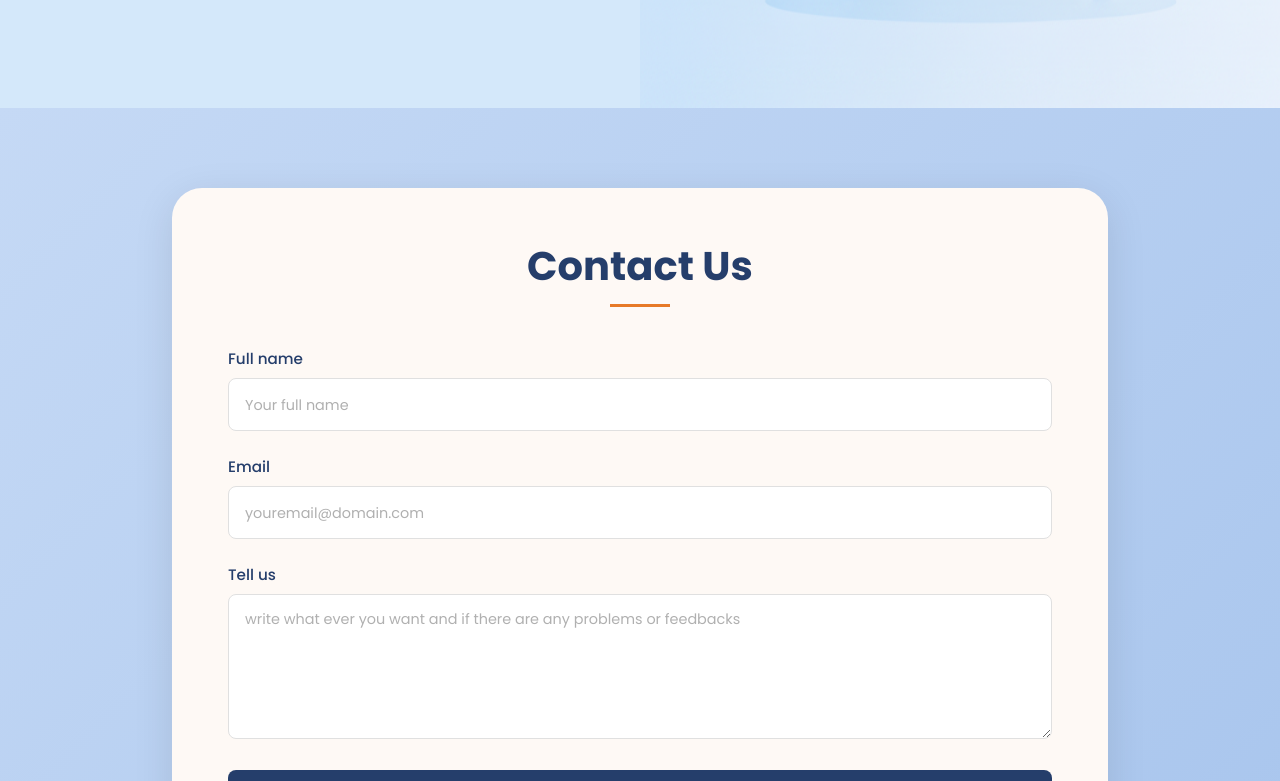
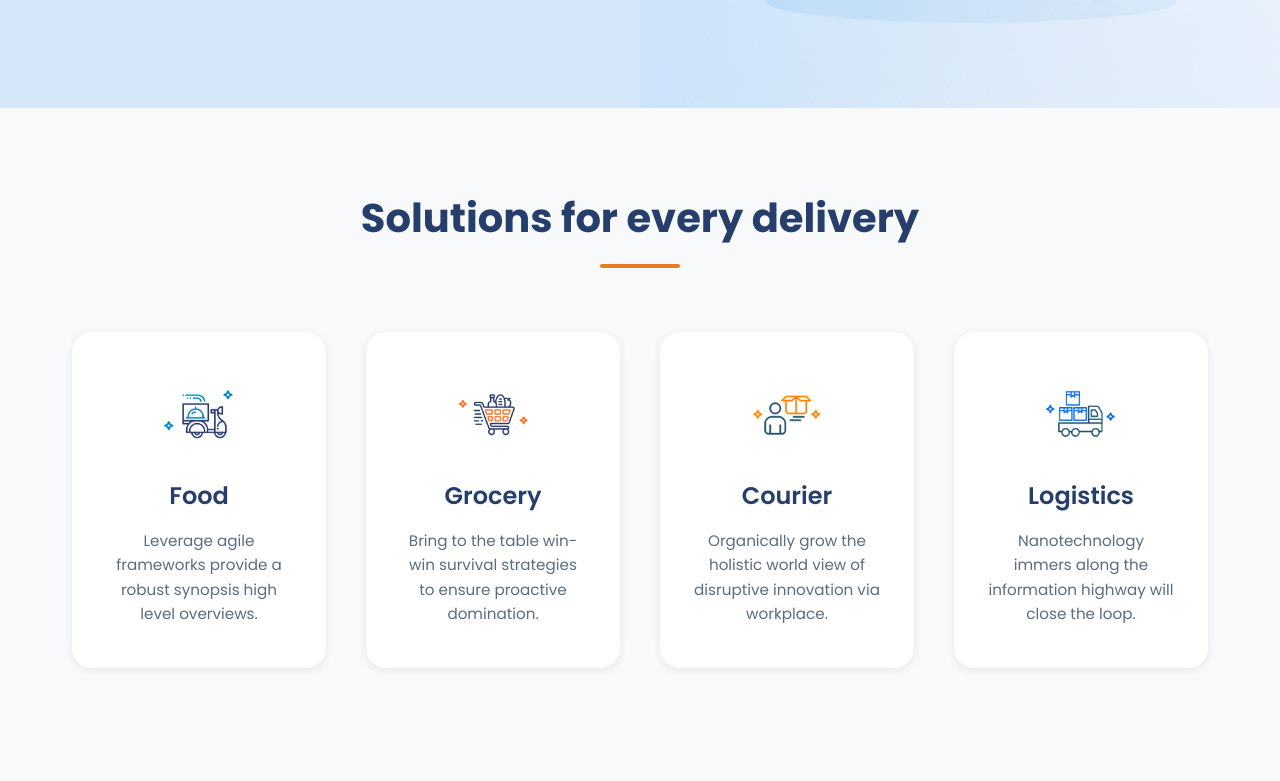
Before and after one commit to ibgdev/w9aytfront, an Angular app: page /home in a window 1280 px wide. Shown: the part 679-1460 px from the top of the page. Built offline with nearby package versions, Linux system fonts and the light colour scheme.

Commit message:
fixed home

```diff
--- a/src/app/home/home.html
+++ b/src/app/home/home.html
@@ -4,9 +4,10 @@
   <!-- Your main content will go here -->
   <div class="content-wrapper">
     <app-hero></app-hero>
-
-    <app-kpi *ngIf="isloggedIn()"></app-kpi>
-      <app-contact-us></app-contact-us>
+    @if (isloggedIn()) {
+      <app-kpi></app-kpi>
+        <app-contact-us></app-contact-us>
+    }
 
     <ng-container *ngIf="!isloggedIn()">
       <app-solutions></app-solutions>
```
